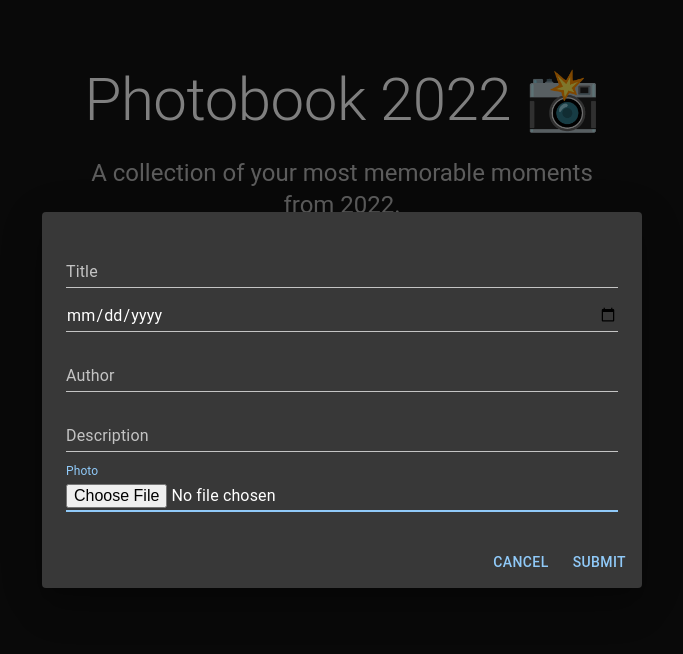
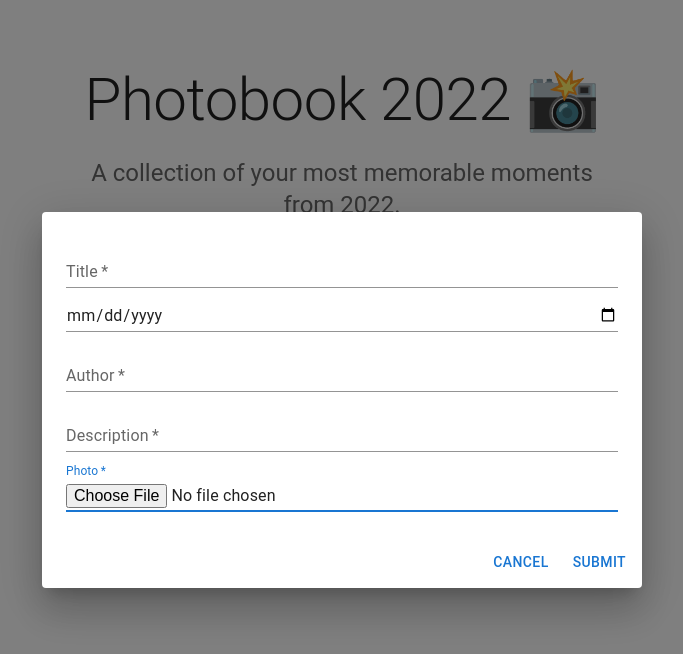
Before and after one commit to pidgey0403/photobook-frontend, a React (Create React App) app: page / in a window 1280 px wide. Both pictures are taken after a click on the button "ADD A MEMORY". Shown: the top 654 px of the page, without its empty margins (298-981 px from the left). Built offline with nearby package versions, Linux system fonts and the light colour scheme; no server answers.

Commit message:
created mutation to add new image and refresh UI (#19)
* created mutation to add new image and refresh UI

* fixed unit test for AddImage

```diff
--- a/src/Components/AddImage.tsx
+++ b/src/Components/AddImage.tsx
@@ -4,9 +4,51 @@ import TextField from '@mui/material/TextField';
 import Dialog from '@mui/material/Dialog';
 import DialogActions from '@mui/material/DialogActions';
 import DialogContent from '@mui/material/DialogContent';
+import { gql, useMutation } from '@apollo/client';
+
+// Write out the query using apollo-client
+const ADD_IMAGE = gql`
+    mutation Mutation($createImageInput: CreateImageInput!) {
+        createImage(createImageInput: $createImageInput) {
+            author
+            date
+            description
+            file
+            id
+            likes
+            title
+        }
+    }
+`;
+
+// Write out the query using apollo-client
+const GET_IMAGES = gql`
+    query Images {
+        images {
+            author
+            date
+            description
+            file
+            id
+            likes
+            title
+        }
+    }
+`;
 
 export default function AddImage() {
     const [open, setOpen] = React.useState(false);
+    // states to store user inputted data
+    const [title, setTitle] = React.useState('');
+    const [date, setDate] = React.useState('');
+    const [author, setAuthor] = React.useState('');
+    const [description, setDescrip] = React.useState('');
+    const [file, setFile] = React.useState('');
+
+    // state to hold promise returned by mutation
+    const [createImage] = useMutation(ADD_IMAGE, {
+        refetchQueries: ['images'],
+    });
 
     const handleClickOpen = () => {
         setOpen(true);
@@ -16,62 +58,134 @@ export default function AddImage() {
         setOpen(false);
     };
 
+    const sendData = () => {
+        if (title && date && author && description && file) {
+            createImage({
+                variables: {
+                    createImageInput: {
+                        author: author,
+                        date: date,
+                        description: description,
+                        file: file,
+                        title: title,
+                    },
+                },
+                refetchQueries: () => [
+                    {
+                        query: GET_IMAGES,
+                    },
+                ],
+            });
+        }
+        setTitle('');
+        setDate('');
+        setAuthor('');
+        setDescrip('');
+        setFile('');
+    };
+
+    // Process the inputted file and convert it to Base64 string
+    const handleFileRead = async (event: any) => {
+        const file = event.target.files[0];
+        const base64 = await convertBase64(file);
+        console.log(base64);
+        setFile(base64 as string);
+    };
+
+    // Convert the inputted file into Base64 String
+    const convertBase64 = (file: any) => {
+        return new Promise((resolve, reject) => {
+            const fileReader = new FileReader();
+            fileReader.readAsDataURL(file);
+            fileReader.onload = () => {
+                resolve(fileReader.result?.toString() || '');
+            };
+            fileReader.onerror = (error) => {
+                reject(error);
+                console.log(error);
+            };
+        });
+    };
+
     return (
         <div>
             <Button variant="outlined" onClick={handleClickOpen}>
                 Add a Memory
             </Button>
-            {/* TODO: grab textfield data by ID and then populate a graphql mutation to send to database */}
             <Dialog open={open} onClose={handleClose}>
                 <DialogContent>
                     <TextField
                         autoFocus
+                        required
                         margin="dense"
-                        id="Title"
                         label="Title"
                         type="text"
                         fullWidth
+                        value={title}
+                        onChange={(event) => {
+                            setTitle(event.target.value);
+                        }}
                         variant="standard"
                     />
                     <TextField
                         autoFocus
+                        required
                         margin="dense"
-                        id="Date"
                         type="date"
                         fullWidth
+                        value={date}
+                        onChange={(event) => {
+                            setDate(event.target.value);
+                        }}
                         variant="standard"
                     />
                     <TextField
                         autoFocus
+                        required
                         margin="dense"
-                        id="Author"
                         label="Author"
                         type="text"
                         fullWidth
+                        value={author}
+                        onChange={(event) => {
+                            setAuthor(event.target.value);
+                        }}
                         variant="standard"
                     />
                     <TextField
                         autoFocus
+                        required
                         margin="dense"
-                        id="Descrip"
                         label="Description"
                         type="text"
                         fullWidth
+                        value={description}
+                        onChange={(event) => {
+                            setDescrip(event.target.value);
+                        }}
                         variant="standard"
                     />
                     <TextField
                         autoFocus
+                        required
                         margin="dense"
-                        id="Photo"
                         label="Photo"
                         type="file"
                         fullWidth
+                        onChange={(e) => handleFileRead(e)}
                         variant="standard"
                     />
                 </DialogContent>
                 <DialogActions>
                     <Button onClick={handleClose}>Cancel</Button>
-                    <Button onClick={handleClose}>Submit</Button>
+                    <Button
+                        onClick={() => {
+                            handleClose();
+                            sendData();
+                        }}
+                    >
+                        Submit
+                    </Button>
                 </DialogActions>
             </Dialog>
         </div>
--- a/src/Components/Album.tsx
+++ b/src/Components/Album.tsx
@@ -18,7 +18,7 @@ import { useQuery, gql } from '@apollo/client';
 
 const theme = createTheme({
     palette: {
-        mode: 'dark',
+        mode: 'light',
     },
 });
 
--- a/src/Components/DeletePopup.tsx
+++ b/src/Components/DeletePopup.tsx
@@ -78,9 +78,6 @@ const DeletePopup: React.FC<DelProps> = ({ photoID }: DelProps) => {
         }
     };
 
-    // if (loading) console.log('Submitting...');
-    // if (error) console.log(`Submission error! ${error.message}`);
-
     return (
         <div>
             <Button onClick={handleClickOpen}>Delete</Button>
```
Also changed, not shown: 2 other files (tests, documents, lock files or other folders).
